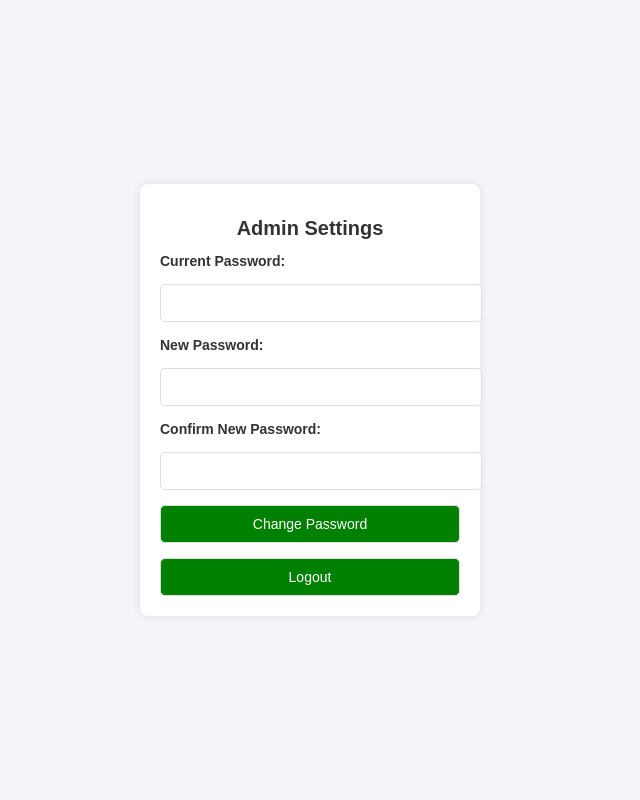
After one commit to thirumurug0xan/shopesite, a Flask app: page /admin/portal/settings in a window 1280 px wide. The commit adds this page. Shown: the whole page, without its empty margins (330-970 px from the left). Run offline with Flask 3, Linux system fonts and the light colour scheme; some libraries are stand-ins or nearby versions.

Commit message:
adding admin setting

```diff
--- a/app.py
+++ b/app.py
@@ -25,6 +25,8 @@ app.config['MYSQL_DB'] = 'shopesite'
 app.secret_key = 'super_secret'
 mysql = MySQL(app)
 
+admin_id = 'admin'
+admin_password = 'admin'
 #Non routing functions
 
 
@@ -150,7 +152,7 @@ def products():
 @app.route("/admin/login",methods=['GET','POST'])
 def admin_login():
   if 'POST' == request.method:
-    if request.form.get('admin_name') == 'admin' and 'admin'== request.form.get('password'):
+    if request.form.get('admin_name') == admin_id and admin_password == request.form.get('password'):
       print(request.form.get('admin_name'))
       session['aauth'] = request.form.get('admin_name')
       return jsonify({'status': 'success', 'redirect_url': '/admin/portal'})
@@ -227,7 +229,16 @@ def admin_portal():
   if not session.get('aauth',None):
     return unauthorized()
   return render_template('/admin_portal.html')
-
+@app.route('/admin/portal/settings',methods = ['GET','POST'])
+def admin_settings():
+  global admin_id, admin_password
+  print(admin_password)
+  if request.method == 'POST':
+    print(request.form.get('current_password'))
+    if request.form.get('current_password') == admin_password:
+      admin_password = request.form.get('confirm_password')
+    return redirect('/admin')
+  return render_template('admin_settings.html')
 @app.route("/logout/<type_of>") #@app.route('/logout/<filename>')
 def logout(type_of):
     if 'admin' == type_of:
--- a/templates/admin_portal.html
+++ b/templates/admin_portal.html
@@ -30,7 +30,7 @@
             <div class="card">
                 <h2>Settings</h2>
                 <p>Update system and portal settings.</p>
-                <button>Access</button>
+                <button onclick=settings()>Access</button>
             </div>
         </div>
     </main>
@@ -39,6 +39,9 @@
     }
     function add(){
         document.location='/admin/portal/add'
+    }
+    function settings(){
+        document.location='/admin/portal/settings'
     }</script>
     <footer>
         <p>&copy; 2024 Shopesite. All rights reserved.</p>
--- /dev/null
+++ b/templates/admin_settings.html
@@ -0,0 +1,99 @@
+<!DOCTYPE html>
+<html lang="en">
+<head>
+    <meta charset="UTF-8">
+    <meta name="viewport" content="width=device-width, initial-scale=1.0">
+    <title>Settings</title>
+    <style>
+        body {
+            font-family: Arial, sans-serif;
+            background-color: #f4f4f9;
+            margin: 0;
+            padding: 0;
+            display: flex;
+            justify-content: center;
+            align-items: center;
+            height: 100vh;
+        }
+        .container {
+            background: #fff;
+            padding: 20px;
+            border-radius: 8px;
+            box-shadow: 0 0 10px rgba(0, 0, 0, 0.1);
+            width: 300px;
+        }
+        h1 {
+            text-align: center;
+            font-size: 20px;
+            color: #333;
+        }
+        form {
+            display: flex;
+            flex-direction: column;
+            gap: 15px;
+        }
+        label {
+            font-weight: bold;
+            font-size: 14px;
+            color: #333;
+        }
+        input[type="password"], input[type="submit"], button {
+            padding: 10px;
+            font-size: 14px;
+            border: 1px solid #ddd;
+            border-radius: 5px;
+            width: 100%;
+        }
+        input[type="password"]:focus {
+            outline: none;
+            border-color: green;
+        }
+        input[type="submit"], button {
+            background-color: green;
+            color: #fff;
+            cursor: pointer;
+        }
+        input[type="submit"]:hover, button:hover {
+            background-color: green;
+        }
+        .logout {
+            margin-top: 15px;
+            text-align: center;
+        }
+    </style>
+</head>
+<body>
+    <div class="container">
+        <h1>Admin Settings</h1>
+        <form id="password-form" method="POST">
+            <label for="current-password">Current Password:</label>
+            <input type="password" id="current-password" name="current_password" required>
+
+            <label for="new-password">New Password:</label>
+            <input type="password" id="new-password" name="new_password" required>
+
+            <label for="confirm-password">Confirm New Password:</label>
+            <input type="password" id="confirm-password" name="confirm_password" required>
+
+            <input type="submit" value="Change Password">
+        </form>
+        <div class="logout">
+            <form action="/logout/admin" method="GET">
+                <button type="submit">Logout</button>
+            </form>
+        </div>
+    </div>
+
+    <script>
+        document.getElementById('password-form').addEventListener('submit', function (e) {
+            const newPassword = document.getElementById('new-password').value;
+            const confirmPassword = document.getElementById('confirm-password').value;
+
+            if (newPassword !== confirmPassword) {
+                alert('New Password and Confirm New Password do not match.');
+                e.preventDefault(); // Prevent form submission
+            }
+        });
+    </script>
+</body>
+</html>
```
